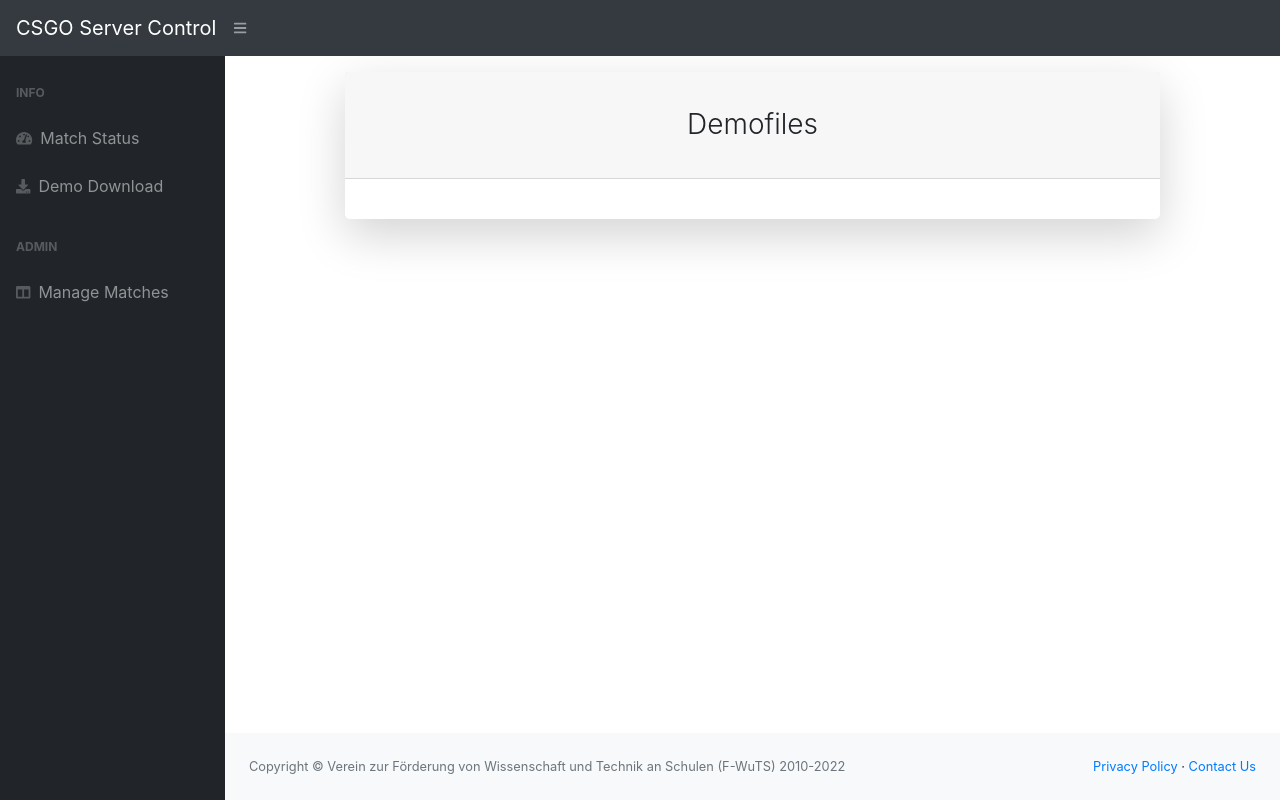
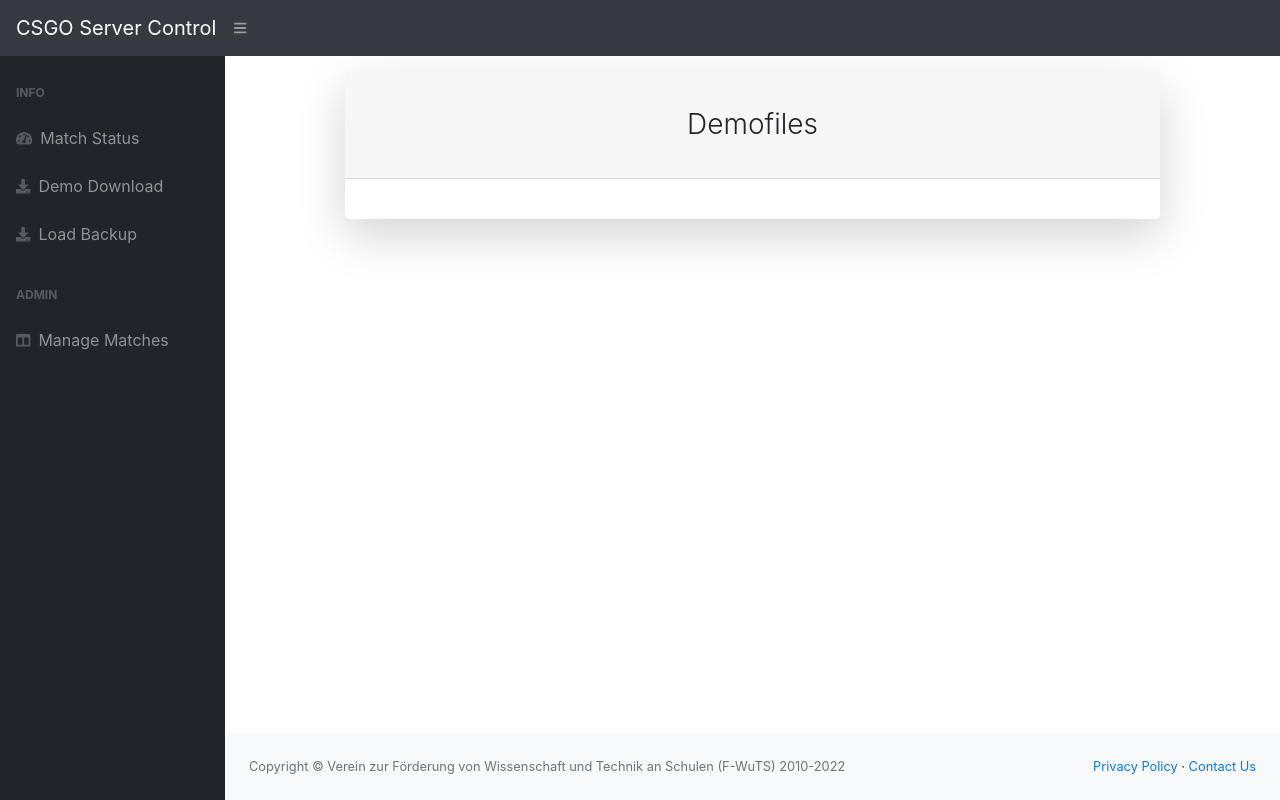
Before and after one commit to itssme/cs-tournament-manager, a FastAPI app: template app/templates/demos.html in a window 1280 px wide. Run offline with FastAPI, Linux system fonts and the light colour scheme; the template is opened without the code that fills it, so the values that code supplies are empty; parts of the project's set-up code (start-up, migrations or seed data) failed here and were passed over; some libraries are stand-ins or nearby versions.

Commit message:
added backup endpoints to the api added backup loading to the frontend

```diff
--- a/app/endpoints/config_webinterface_routes.py
+++ b/app/endpoints/config_webinterface_routes.py
@@ -23,6 +23,11 @@ def set_routes(app, templates):
         demos = os.listdir(os.getenv("DEMO_FILE_PATH", "/demofiles"))
         return templates.TemplateResponse("demos.html", {"request": request, "demos": demos})
 
+    @app.get("/backups", response_class=HTMLResponse)
+    async def demos(request: Request):
+        backups = os.listdir(os.getenv("BACKUP_FILE_PATH", "/backupfiles"))
+        return templates.TemplateResponse("backups.html", {"request": request, "backups": backups})
+
     @app.get("/config", response_class=HTMLResponse)
     async def config(request: Request):
         teams = [team.to_json() for team in db.get_teams()]
--- a/app/main.py
+++ b/app/main.py
@@ -211,6 +211,15 @@ async def create_match(request: Request, match: MatchInfo):
 
     def create_match_local():
         logging.info(f"Creating match on this {os.getenv('EXTERNAL_IP', '127.0.0.1')} server")
+        if match.from_backup_url is not None:
+            match_id = match.from_backup_url.replace("_map", "_match").split("_match")[1]
+            match_old = db.get_match_by_matchid(match_id)
+            match.team1 = match_old.team1
+            match.team2 = match_old.team2
+            match.best_of = match_old.best_out_of
+            match_old.finished = 3
+            match_old.update_attribute("finished")
+            # TODO: delete server in db if exists
 
         match_cfg = MatchGen.from_team_ids(match.team1, match.team2, match.best_of)
         if match.check_auths is not None:
@@ -347,9 +356,6 @@ async def delete_player(request: Request, player_id: int):
 
 @api.post("/demo")
 async def upload_demo(request: Request):
-    logging.info(
-        f"Called POST /demo -> Header Keys: {request.headers.keys()}")  # 2022-12-23T19:15:14.975986996Z 2022-12-23 19:15:14,975 - root - INFO - Called POST /demo -> Header Keys: ['user-agent', 'get5-version', 'content-type', 'get5-filename', 'get5-matchid', 'get5-mapnumber', 'host', 'accept', 'accept-encoding', 'accept-charset', 'content-length']
-
     if "get5-filename" in request.headers.keys():
         logging.info(f"get5-filename: {request.headers['get5-filename']}")
         filename = os.path.split(request.headers["get5-filename"])[-1]
@@ -357,7 +363,7 @@ async def upload_demo(request: Request):
         logging.info("No get5-filename header found, using default name")
         filename = f"{time.time()}.dem"
 
-    logging.info(f"Called POST /demo filename: {filename}")
+    logging.info(f"Called POST /demo filename: {filename} and matchid: {request.headers['get5-matchid']}")
 
     async with aiofiles.open(os.path.join(os.getenv("DEMO_FILE_PATH", "/demofiles"), filename), 'wb') as out_file:
         content = await request.body()
@@ -374,6 +380,38 @@ async def get_demo(filename: str):
     return FileResponse(os.path.join(os.getenv("DEMO_FILE_PATH", "/demofiles"), filename))
 
 
+@api.post("/backup")
+async def upload_backup(request: Request):
+    if "get5-filename" in request.headers.keys():
+        logging.info(f"get5-filename: {request.headers['get5-filename']}")
+        filename = os.path.split(request.headers["get5-filename"])[-1]
+    else:
+        logging.info("No get5-filename header found, using default name")
+        filename = f"{time.time()}.dem"
+
+    logging.info(f"Called POST /demo filename: {filename} and matchid: {request.headers['get5-matchid']}")
+
+    async with aiofiles.open(os.path.join(os.getenv("BACKUP_FILE_PATH", "/backupfiles"), filename), 'wb') as out_file:
+        content = await request.body()
+        await out_file.write(content)
+
+    logging.info(f"Done writing file: {filename}")
+    return {"filename": filename}
+
+
+@api.get("/backup/{filename}")
+async def match_from_backup(request: Request, filename: str):
+    logging.info(f"Called GET /backup filename: {filename}")
+    filename = os.path.split(filename)[-1]
+    return FileResponse(os.path.join(os.getenv("BACKUP_FILE_PATH", "/backupfiles"), filename))
+
+
+@api.get("/backup")
+async def match_from_backup(request: Request):
+    logging.info(f"Called GET /backup")
+    return os.listdir(os.getenv("BACKUP_FILE_PATH", "/backupfiles"))
+
+
 @api.get("/healthcheck")
 async def healthcheck(request: Request):
     teams = db.get_teams()
--- a/app/match_conf_gen.py
+++ b/app/match_conf_gen.py
@@ -78,6 +78,7 @@ class MatchGen:
         matchcfg.add_cvar("get5_kick_when_no_match_loaded", 1)
         matchcfg.add_cvar("get5_remote_log_url", f"http://{os.getenv('MASTER_IP', '127.0.0.1')}/api/csgo/")
         matchcfg.add_cvar("get5_demo_upload_url", f"http://{os.getenv('MASTER_IP', '127.0.0.1')}/api/demo")
+        matchcfg.add_cvar("get5_remote_backup_url", f"http://{os.getenv('MASTER_IP', '127.0.0.1')}/api/backup")
         matchcfg.add_cvar("get5_print_update_notice", 0)
         matchcfg.add_cvar("get5_reset_cvars_on_end", 0)
         matchcfg.add_cvar("tv_enable", 1)
--- a/app/sql/db.py
+++ b/app/sql/db.py
@@ -413,7 +413,7 @@ def get_match_by_id(match_id: int) -> Match:
             return DbObjImpl[Match]().from_tuple(cursor.fetchall()[0])
 
 
-def get_match_by_matchid(matchid: int) -> Match:
+def get_match_by_matchid(matchid: str) -> Match:
     with psycopg2.connect(
             host=os.getenv("DB_HOST", "db"),
             database="postgres",
--- a/app/templates/base.html
+++ b/app/templates/base.html
@@ -33,6 +33,10 @@
                     <a class="nav-link" href="/demos">
                         <div class="sb-nav-link-icon"><i class="fa fa-download"></i></div>
                         Demo Download
+                    </a>
+                    <a class="nav-link" href="/backups">
+                        <div class="sb-nav-link-icon"><i class="fa fa-download"></i></div>
+                        Load Backup
                     </a>
                     <div class="sb-sidenav-menu-heading">Admin</div>
                     <a class="nav-link" href="/config">
--- a/docker-compose-master.yml
+++ b/docker-compose-master.yml
@@ -23,6 +23,7 @@ services:
       - ./teams.json:/app/teams.json
       - ./gslt.json:/app/gslt.json
       - ./demofiles:/demofiles
+      - ./backupfiles:/backupfiles
     ports:
       - 80:80
     extra_hosts:
```
Also changed, not shown: app/templates/backups.html (added, +58 -0 lines).
